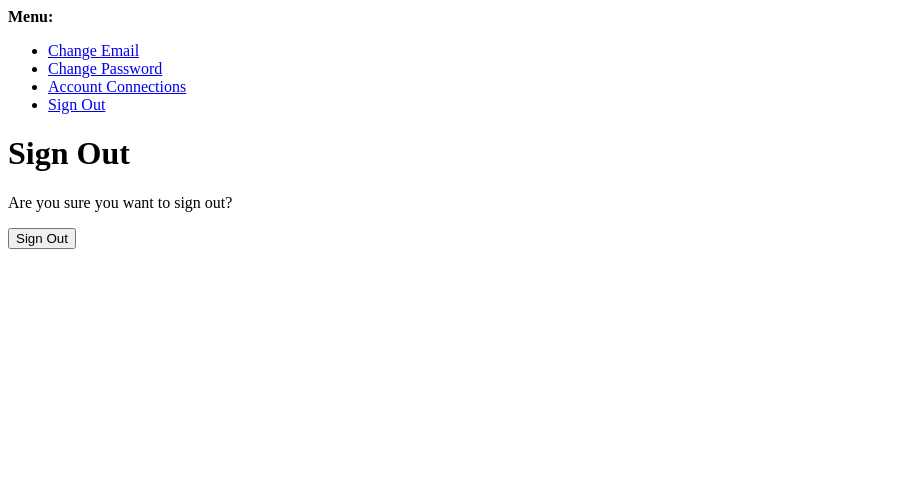
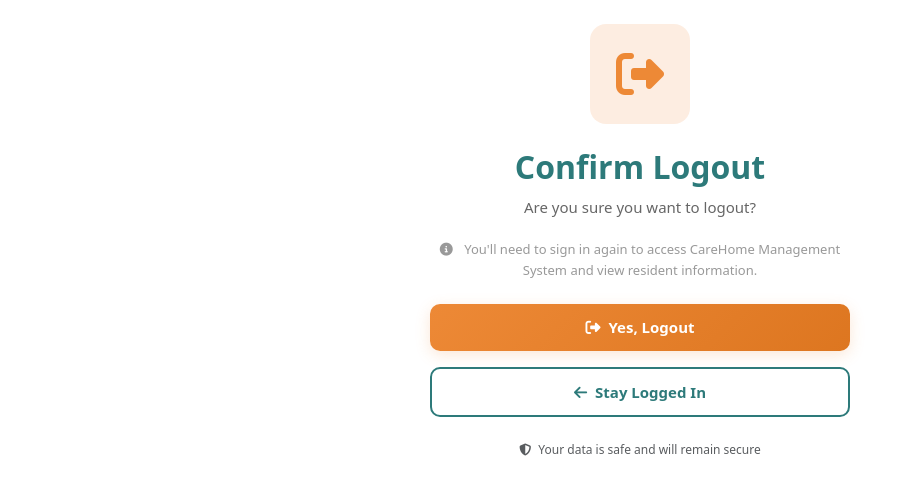
Before and after one commit to tolasedairo/carehome, a Django app: page /accounts/logout/ in a window 1280 px wide. Shown: the top 498 px of the page, without its empty margins (0-909 px from the left). Run offline with Django 5.2, Linux system fonts and the light colour scheme; the visitor is signed in with stand-in values (Sample User, id 1).

Commit message:
feat: Add custom logout page and update logout URL in navigation

```diff
--- a/config/settings.py
+++ b/config/settings.py
@@ -170,6 +170,9 @@ ACCOUNT_FORMS = {
 ACCOUNT_LOGIN_REDIRECT_URL = 'dashboard:home'
 ACCOUNT_LOGOUT_REDIRECT_URL = 'account_login'
 
+# Custom logout configuration
+ACCOUNT_LOG_LOGOUT_AUTOMATICALLY = True
+
 # Cloudinary Configuration
 CLOUDINARY_STORAGE = {
     'CLOUD_NAME': os.getenv('CLOUDINARY_CLOUD_NAME'),
--- /dev/null
+++ b/templates/account/logout.html
@@ -0,0 +1,123 @@
+{% load static %}
+<!DOCTYPE html>
+<html lang="en">
+<head>
+    <meta charset="UTF-8">
+    <meta name="viewport" content="width=device-width, initial-scale=1.0">
+    <title>Logout - CareHome Management System</title>
+
+    <!-- Bootstrap CSS -->
+    <link href="https://cdn.jsdelivr.net/npm/bootstrap@5.3.2/dist/css/bootstrap.min.css" rel="stylesheet">
+
+    <!-- Font Awesome for Icons -->
+    <link rel="stylesheet" href="https://cdnjs.cloudflare.com/ajax/libs/font-awesome/6.4.0/css/all.min.css">
+
+    <!-- Google Fonts -->
+    <link href="https://fonts.googleapis.com/css2?family=Poppins:wght@400;500;600;700&display=swap" rel="stylesheet">
+
+    <!-- Auth CSS -->
+    <link rel="stylesheet" href="{% static 'css/auth.css' %}">
+</head>
+<body class="auth-body">
+    <div class="container-fluid h-100">
+        <div class="row h-100 g-0">
+            <!-- Logout Confirmation -->
+            <div class="col-lg-6 auth-right-side d-flex align-items-center justify-content-center p-4" style="margin-left: auto; margin-right: auto;">
+                <div class="auth-form-container logout-container">
+                    <!-- Icon -->
+                    <div class="logout-icon mb-4" style="text-align: center;">
+                        <div style="width: 100px; height: 100px; background: rgba(237, 137, 54, 0.15); border-radius: 16px; display: flex; align-items: center; justify-content: center; font-size: 48px; color: #ed8936; margin: 0 auto;">
+                            <i class="fas fa-sign-out-alt"></i>
+                        </div>
+                    </div>
+
+                    <!-- Content -->
+                    <div class="logout-content text-center mb-4">
+                        <h2 style="color: #2d7a7a; font-weight: 700; margin-bottom: 10px;">Confirm Logout</h2>
+                        <p style="color: #666; font-size: 15px; margin: 0 0 20px 0;">
+                            Are you sure you want to logout?
+                        </p>
+                        <p style="color: #999; font-size: 13px; line-height: 1.6;">
+                            <i class="fas fa-info-circle me-2"></i>
+                            You'll need to sign in again to access CareHome Management System and view resident information.
+                        </p>
+                    </div>
+
+                    <!-- Logout Form -->
+                    <form method="POST" class="mb-3">
+                        {% csrf_token %}
+                        <button type="submit" class="btn btn-logout w-100" style="background: linear-gradient(135deg, #ed8936 0%, #dd7620 100%); border: none; color: white; font-weight: 600; padding: 12px 24px; border-radius: 10px; font-size: 15px; transition: all 0.3s ease; cursor: pointer; box-shadow: 0 4px 15px rgba(237, 137, 54, 0.2);">
+                            <i class="fas fa-sign-out-alt me-2"></i>Yes, Logout
+                        </button>
+                    </form>
+
+                    <!-- Cancel Button -->
+                    <a href="{% url 'dashboard:home' %}" class="btn w-100" style="background: white; border: 2px solid #2d7a7a; color: #2d7a7a; font-weight: 600; padding: 12px 24px; border-radius: 10px; font-size: 15px; transition: all 0.3s ease; cursor: pointer; text-decoration: none; display: inline-block;">
+                        <i class="fas fa-arrow-left me-2"></i>Stay Logged In
+                    </a>
+
+                    <!-- Footer Info -->
+                    <div class="auth-footer mt-4">
+                        <p class="text-muted text-center" style="font-size: 12px;">
+                            <i class="fas fa-shield-alt me-1"></i>
+                            Your data is safe and will remain secure
+                        </p>
+                    </div>
+                </div>
+            </div>
+        </div>
+    </div>
+
+    <script src="https://cdn.jsdelivr.net/npm/bootstrap@5.3.2/dist/js/bootstrap.bundle.min.js"></script>
+
+    <style>
+        .logout-container {
+            max-width: 420px;
+        }
+
+        .btn-logout:hover {
+            background: linear-gradient(135deg, #dd7620 0%, #c26a1a 100%) !important;
+            transform: translateY(-2px);
+            box-shadow: 0 6px 20px rgba(237, 137, 54, 0.3) !important;
+            color: white;
+        }
+
+        .btn-logout:active {
+            transform: translateY(0);
+            box-shadow: 0 2px 10px rgba(237, 137, 54, 0.2) !important;
+        }
+
+        .btn:hover:not(.btn-logout) {
+            background: #2d7a7a !important;
+            color: white !important;
+            transform: translateY(-2px);
+            box-shadow: 0 6px 20px rgba(45, 122, 122, 0.2) !important;
+        }
+
+        .logout-icon {
+            animation: slideDown 0.5s ease;
+        }
+
+        @keyframes slideDown {
+            from {
+                opacity: 0;
+                transform: translateY(-20px);
+            }
+            to {
+                opacity: 1;
+                transform: translateY(0);
+            }
+        }
+
+        @media (max-width: 768px) {
+            .auth-form-container {
+                padding: 25px;
+            }
+
+            h2 {
+                font-size: 22px !important;
+            }
+        }
+    </style>
+</body>
+</html>
--- a/templates/base.html
+++ b/templates/base.html
@@ -99,7 +99,7 @@
                 </li>
                 {% endif %}
                 <li class="nav-item">
-                    <a class="nav-link text-danger rounded-2" href="/accounts/logout/">
+                    <a class="nav-link text-danger rounded-2" href="{% url 'account_logout' %}">
                         <i class="fas fa-sign-out-alt me-2"></i>Logout
                     </a>
                 </li>
@@ -107,12 +107,12 @@
             {% else %}
             <ul class="nav flex-column">
                 <li class="nav-item">
-                    <a class="nav-link text-info rounded-2 mb-2" href="/accounts/login/">
+                    <a class="nav-link text-info rounded-2 mb-2" href="{% url 'account_login' %}">
                         <i class="fas fa-sign-in-alt me-2"></i>Login
                     </a>
                 </li>
                 <li class="nav-item">
-                    <a class="nav-link text-success rounded-2" href="/accounts/signup/">
+                    <a class="nav-link text-success rounded-2" href="{% url 'account_signup' %}">
                         <i class="fas fa-user-plus me-2"></i>Sign Up
                     </a>
                 </li>
```
